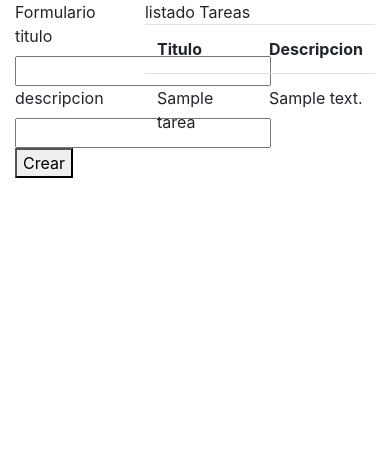
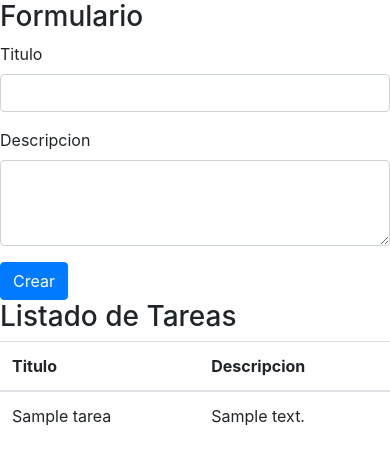
Before and after one commit to israeljasma/todolisto_Django, a Django app: page /todolisto/tareas in a window 390 px wide. Shown: the part 56-521 px from the top of the page. Run offline with Django 3.2, Linux system fonts and the light colour scheme; a user stored in the database is signed in; tables that the repository leaves empty hold one stand-in row (values such as "Sample post"); some libraries are stand-ins or nearby versions.

Commit message:
style: agregando diseño a la vista tarea

```diff
--- a/main/templates/tareas.html
+++ b/main/templates/tareas.html
@@ -2,49 +2,56 @@
 
 {% block content %}
 
-<div class="container">
 <div class="row">
-
-        <div class="col-4">
-            Formulario
+    <div class="col-md-12">
+        <div class="tile">
+            <div class="row">
+                <div class="col-lg-4">
                     <div>
                         <form action={% url 'crear_tarea' %} method="POST">
                             {% csrf_token %}
-                    <div>
-                        <label for="titulo">titulo</label>
-                        <input type="text" name="titulo_tarea" required>
+                            <h3 class="tile-title">Formulario</h3>
+                            <div class="form-group">
+                                <label for="titulo">Titulo</label>
+                                <input class="form-control" name="titulo_tarea" id="exampleInputEmail1" type="text" aria-describedby="emailHelp" required>
+                                <!-- <small class="form-text text-muted" id="emailHelp">We'll never share your email with anyone else.</small> -->
                             </div>
-                    <div>
-                        <label for="descripcion">descripcion</label>
-                        <input type="text" name="descripcion_tarea" required>
+                            <div class="form-group">
+                                <label for="descripcion">Descripcion</label>
+                                <textarea class="form-control" name="descripcion_tarea" id="exampleTextarea" rows="3" required></textarea>
                             </div>
-                    <div class="button">
-                        <button type="submit">Crear</button>
+                            <div class="tile-footer">
+                                <button class="btn btn-primary" type="submit">Crear</button>
                             </div>
                         </form>
                     </div>
                 </div>
-
-        <div class="col-8">
-            listado Tareas
+                <div class="col-lg-8">
+                    <div>
+                        <h3 class="tile-title">Listado de Tareas</h3>
+                        <div class="table-responsive">
                             <table class="table">
+                                <thead>
                                     <tr>
                                         <th>Titulo</th>
                                         <th>Descripcion</th>
                                     </tr>
+                                </thead>
+                                <tbody>
                                     {% for t in tareas %}
                                     <tr>
                                         <td>{{ t.titulo }}</td>
                                         <td>{{ t.descripcion }}</td>
                                     </tr>
                                     {% endfor %}
-
+                                </tbody>
                             </table>
-
+                        </div>
+                    </div>
+                </div>
             </div>
 
         </div>
-
     </div>
-
+</div>
 {% endblock content %}
```
Lines whose indentation alone changed are shown as unchanged.
